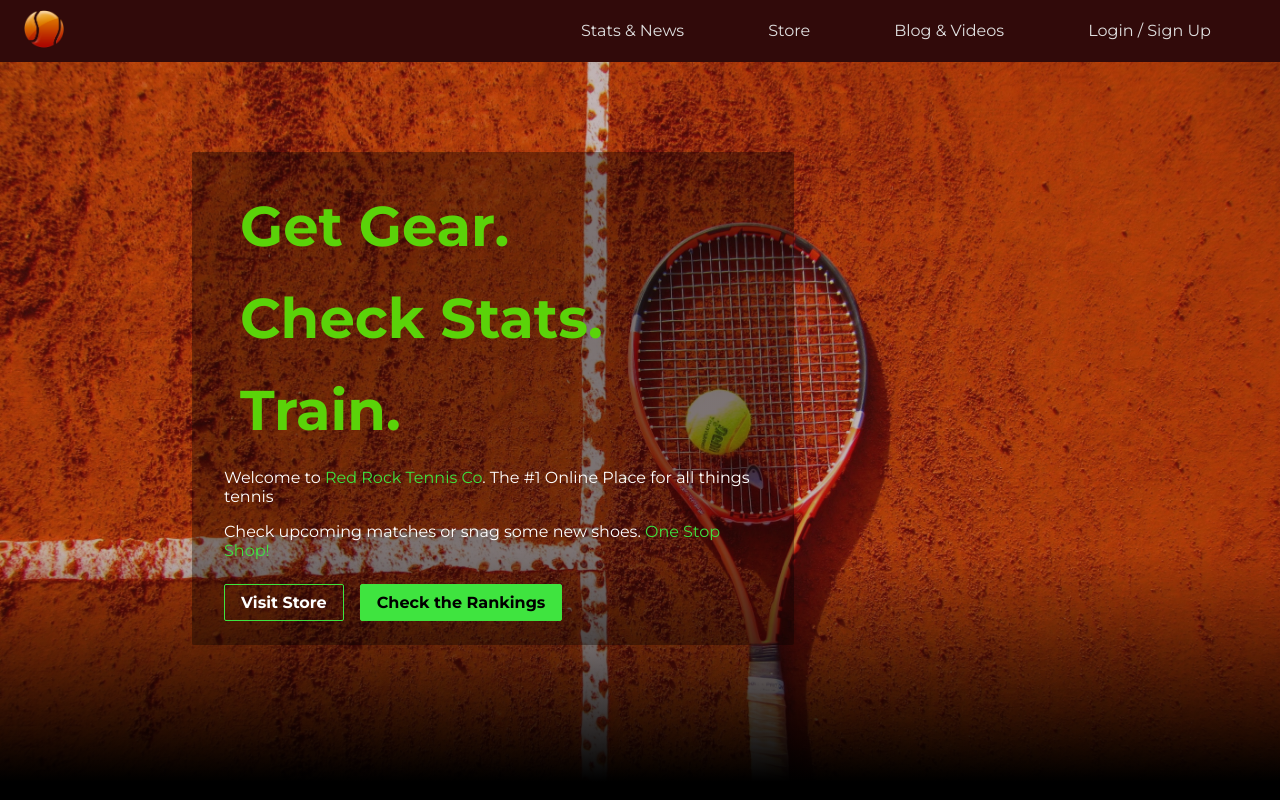
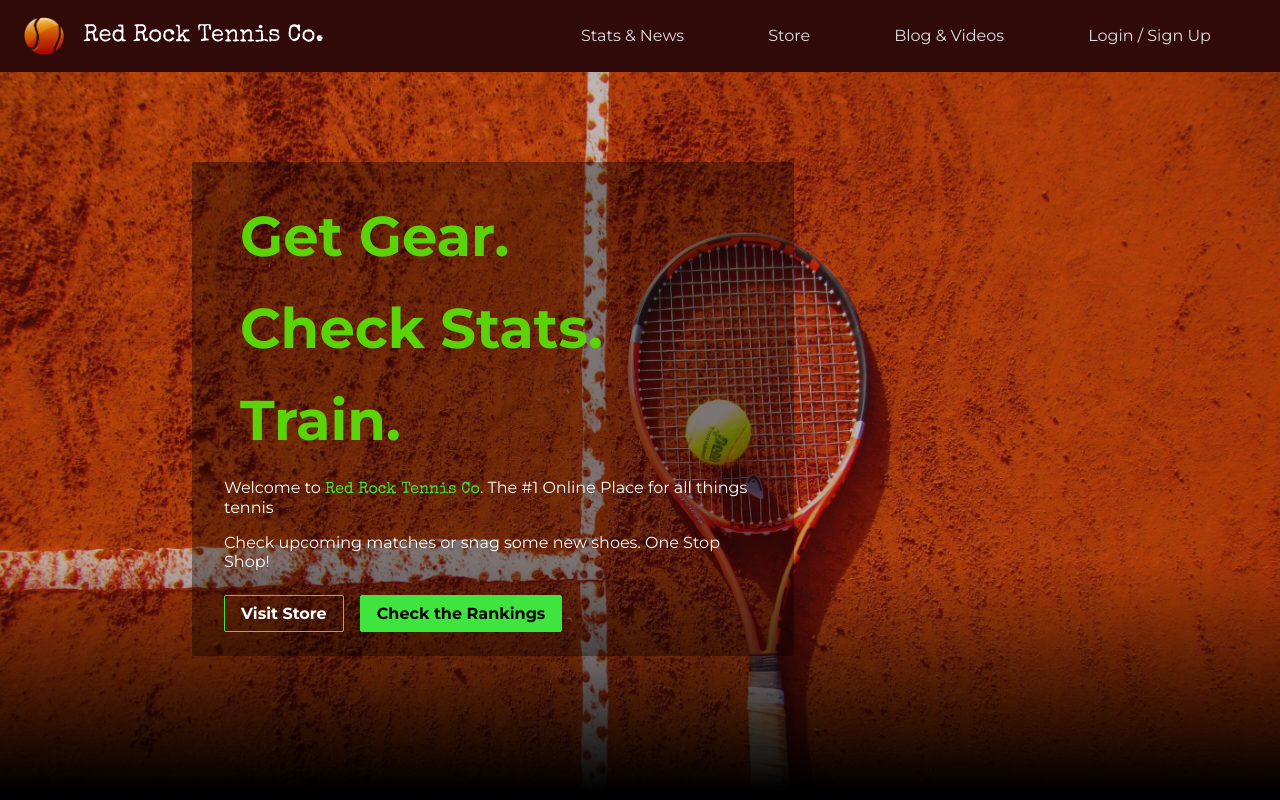
Before and after one commit to C-E-Campbell/RedRockTennisCo, a React (Create React App) app: page / in a window 1280 px wide. Shown: the top 800 px of the page. Built offline with nearby package versions, Linux system fonts and the light colour scheme.

Commit message:
finished front page

```diff
--- a/public/index.html
+++ b/public/index.html
@@ -7,6 +7,10 @@
 			href="https://fonts.googleapis.com/css?family=Montserrat:400,700&display=swap"
 			rel="stylesheet"
 		/>
+		<link
+			href="https://fonts.googleapis.com/css?family=Special+Elite&display=swap"
+			rel="stylesheet"
+		/>
 		<link rel="stylesheet" href="https://unpkg.com/aos@next/dist/aos.css" />
 		<meta name="viewport" content="width=device-width, initial-scale=1" />
 
@@ -14,7 +18,7 @@
 
 		<link rel="manifest" href="%PUBLIC_URL%/manifest.json" />
 
-		<title>Red Rock Tennis Co</title>
+		<title>Red Rock Tennis Co | The Tennis World Is Ours</title>
 	</head>
 	<body>
 		<noscript>You need to enable JavaScript to run this app.</noscript>
--- a/src/component/email/email.style.scss
+++ b/src/component/email/email.style.scss
@@ -1,5 +1,5 @@
 .email {
-	background-color: #b9420e;
+	background-color: #411414;
 	color: #fff;
 }
 
--- a/src/component/header/header.component.jsx
+++ b/src/component/header/header.component.jsx
@@ -6,16 +6,9 @@ const Header = () => {
 	return (
 		<div className='header'>
 			<div className='logo-container'>
-				<Link to='/'>
-					<div>
-						<img
-							className='logo-img'
-							src={Logo}
-							alt='Company Logo'
-							title='Home'
-						/>
-					</div>
-				</Link>
+				<img className='logo-img' src={Logo} alt='Company Logo' title='Home' />
+
+				<p>Red Rock Tennis Co.</p>
 			</div>
 			<ul className='header-links'>
 				<Link to='/statsandnews'>
--- a/src/component/header/header.style.scss
+++ b/src/component/header/header.style.scss
@@ -32,6 +32,15 @@
 
 .logo-container {
 	width: 40%;
+	display: flex;
+	align-items: center;
+
+	p {
+		color: #fff;
+		margin-left: 0.8em;
+		font-family: "Special Elite", cursive;
+		font-size: 1.5rem;
+	}
 }
 
 .logo-img {
--- a/src/component/hero/hero.component.jsx
+++ b/src/component/hero/hero.component.jsx
@@ -14,10 +14,7 @@ const Hero = () => {
 						all things tennis
 					</p>
 
-					<p>
-						Check upcoming matches or snag some new shoes.{" "}
-						<span>One Stop Shop!</span>
-					</p>
+					<p>Check upcoming matches or snag some new shoes. One Stop Shop!</p>
 					<a className='hero-btn hero-btn-primary'>Visit Store</a>
 					<a className='hero-btn hero-btn-secondary'>Check the Rankings</a>
 				</div>
--- a/src/component/hero/hero.style.scss
+++ b/src/component/hero/hero.style.scss
@@ -42,6 +42,7 @@
 
 	span {
 		color: #3fe43f;
+		font-family: "Special Elite", cursive;
 	}
 }
 
```
